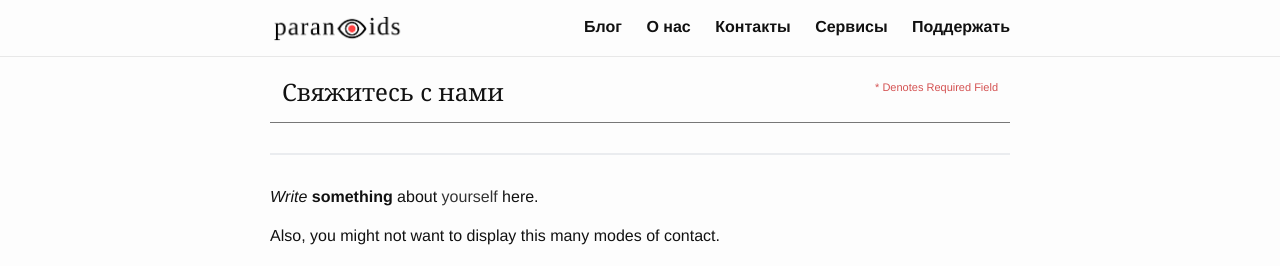
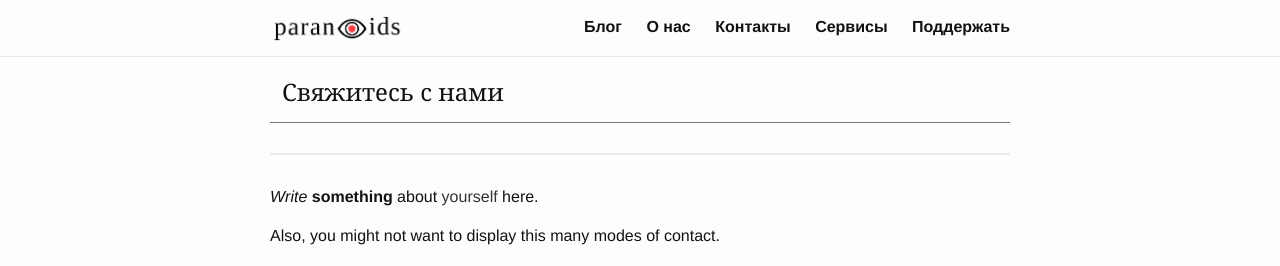
Before and after one commit to 2b7E1n6D0e5R7/2b7E1n6D0e5R7.github.io, a Jekyll site: the page built from _pages/contact.md, in a window 1280 px wide. Shown: the top 266 px of the page. Built offline with Jekyll 4.4.1, drawn with Linux system fonts in a browser that asks for light colours.

Commit message:
Update contact.md

```diff
--- a/_pages/contact.md
+++ b/_pages/contact.md
@@ -8,7 +8,6 @@ permalink: /contact/
 <ul>
   <li>
              <h2>Свяжитесь с нами</h2>
-             <span class="required_notification">* Denotes Required Field</span>
   </li>
  </ul>
 </div>
```
